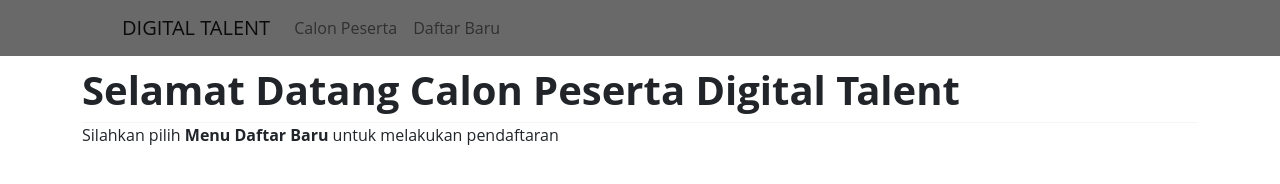
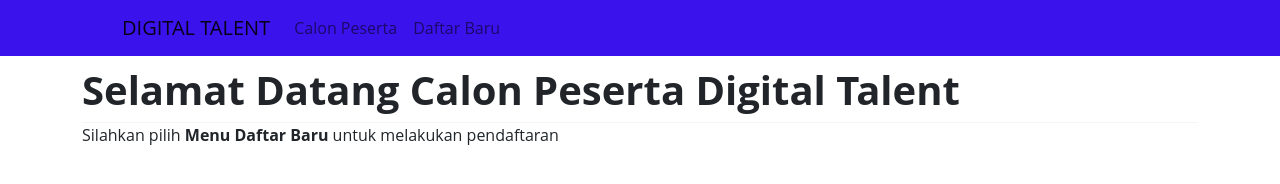
Before and after one commit to Syarif47/Pertemuan13, a plain HTML site: page index.html in a window 1280 px wide. Drawn offline with nearby package versions, Linux system fonts and the light colour scheme; files that its build step writes are made by us from their sources.

Commit message:
Update style.css

```diff
--- a/style.css
+++ b/style.css
@@ -4,7 +4,7 @@ body{
 
 .navbar{
     padding-left: 110px;
-    background-color: #696969;
+    background-color: #3a12ec;
 }
 
 .content .judul{
```
